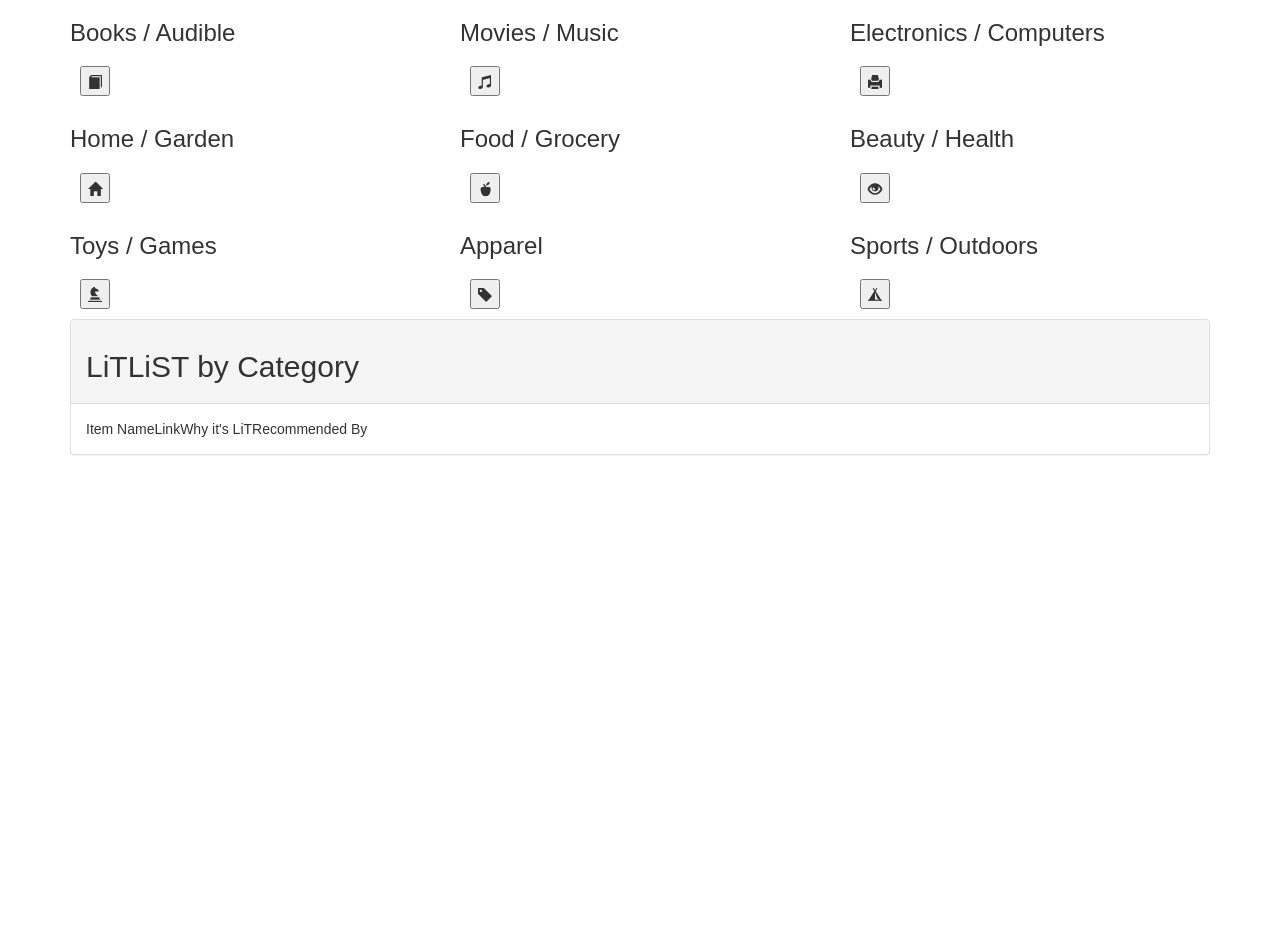
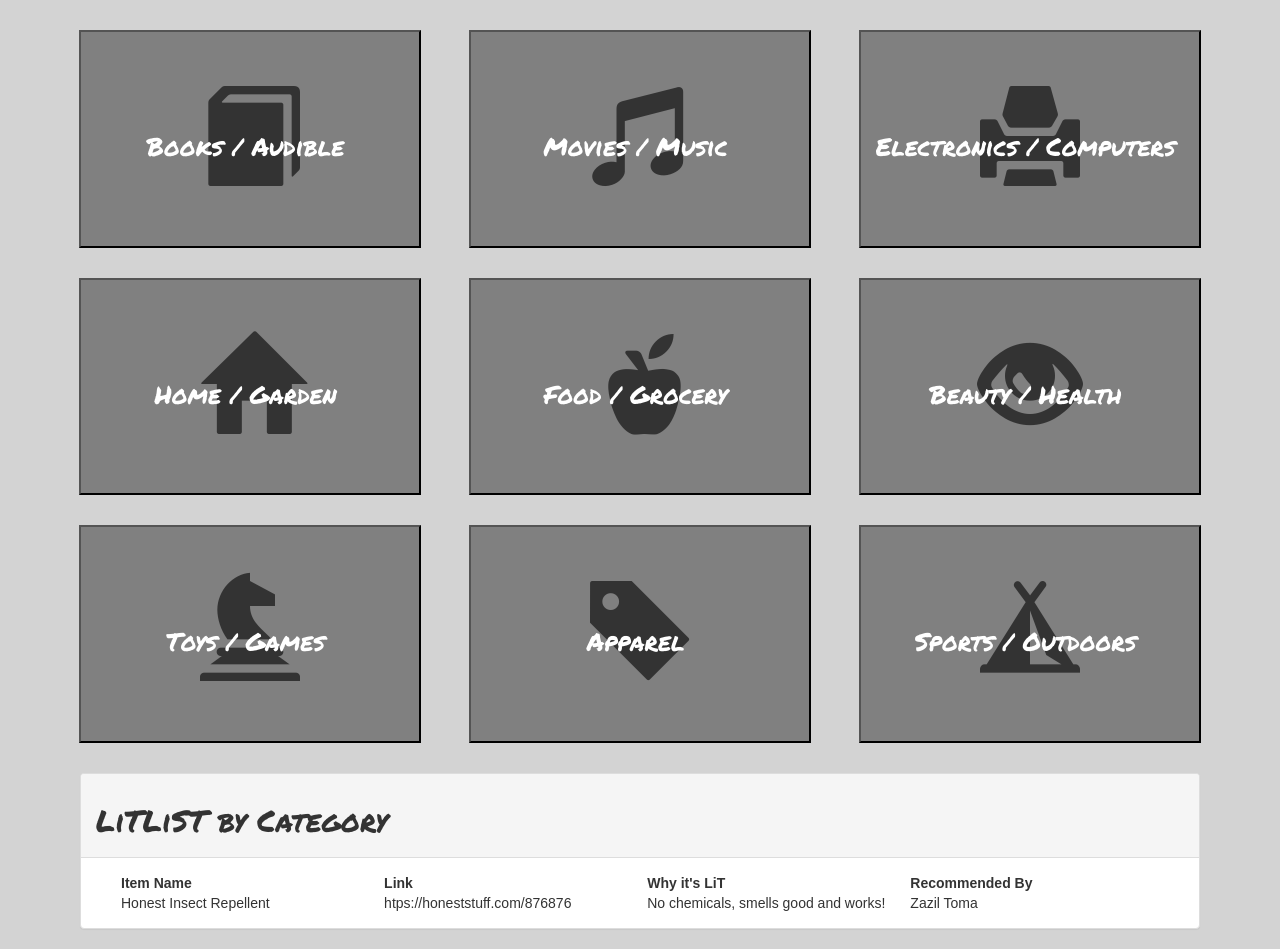
Before and after one commit to enrico1997/litlist, a PHP site: page /categories.html in a window 1280 px wide. Before the commit the page ends 455 px from the top, so only its background shows below. Run offline with PHP 8.4, Linux system fonts and the light colour scheme; lists and menus that the app fills with data are empty; some libraries are stand-ins or nearby versions.

Commit message:
add table spacing

```diff
--- a/assets/css/cat_and_people.css
+++ b/assets/css/cat_and_people.css
@@ -46,3 +46,14 @@
 	padding-right: 25px;
 	margin-top: 30px;
 }
+
+
+th, td {
+	width: 25%;
+}
+
+table {
+	font-family: arial;
+  	border-collapse: separate;
+  	border-spacing: 25px 0;
+}
--- a/categories.html
+++ b/categories.html
@@ -4,7 +4,7 @@
 	<title>LitCategories</title>
 	<link rel="stylesheet" type="text/css" href="https://maxcdn.bootstrapcdn.com/bootstrap/3.3.7/css/bootstrap.min.css">
 	<link href="https://fonts.googleapis.com/css?family=Permanent+Marker" rel="stylesheet">
-	<link rel="stylesheet" type="text/css" href="assets/css/style.css">
+	<link rel="stylesheet" type="text/css" href="assets/css/cat_and_people.css">
 	<script src="https://www.gstatic.com/firebasejs/live/3.0/firebase.js"></script>
 	<script type="text/javascript" src="https://cdnjs.cloudflare.com/ajax/libs/jquery/3.2.1/jquery.min.js"></script>
 </head>
@@ -21,7 +21,7 @@
 				<button id="movies" class="catButt"><span class="glyphicon glyphicon-music" aria-hidden="true"></span></button>
 			</div>
 			<div class="col-sm-4">
-				<h3>Electronics / Computers</h3>
+				<h3> Electronics / Computers</h3>
 				<button id="electronics" class="catButt"><span class="glyphicon glyphicon-print" aria-hidden="true"></span></button>
 			</div>
 		</div>
@@ -70,6 +70,12 @@
 					    </tr>
 				    </thead>
 				    <tbody>
+				    	<tr>
+							<td>Honest Insect Repellent</td>
+							<td>htps://honeststuff.com/876876</td>
+							<td>No chemicals, smells good and works!</td>
+							<td>Zazil Toma</td>
+				    	</tr>
 				    </tbody>
 				</table>
 			</div>
```
